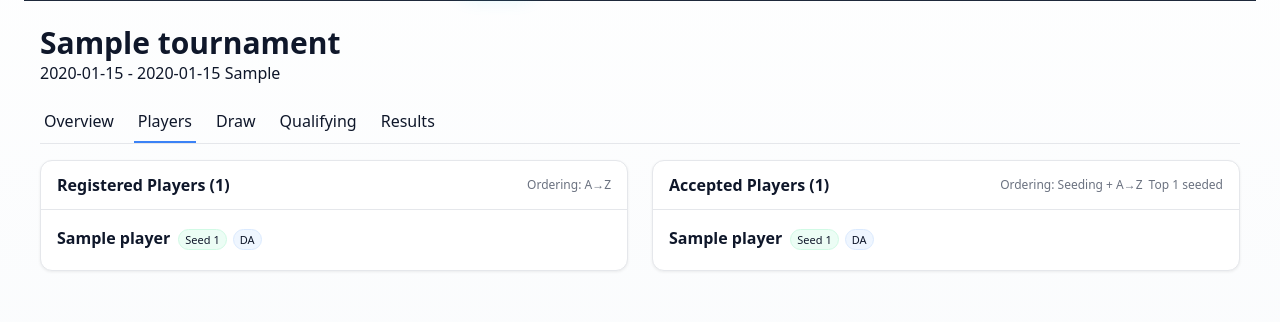
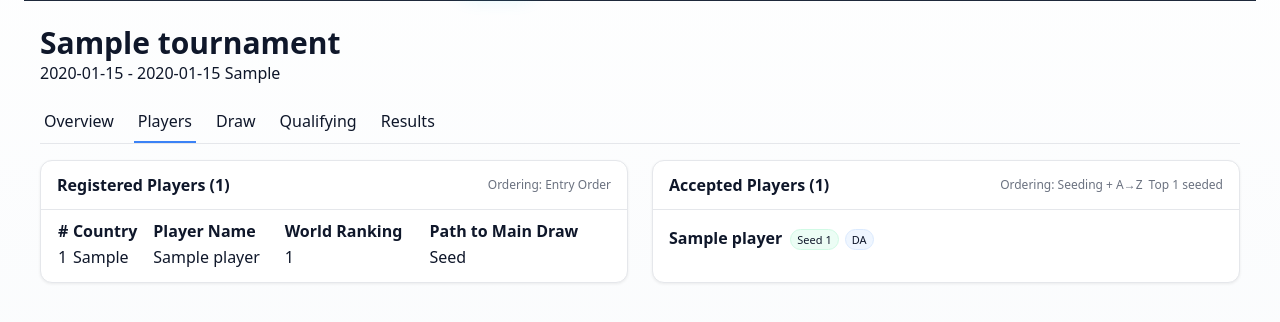
Before and after one commit to Jasmetk0/fax, a Django app: a page that uses msa/templates/msa/tournament_players.html in a window 1280 px wide. Shown: the part 184-506 px from the top of the page. Run offline with Django 5.2, Linux system fonts and the light colour scheme; tables that the repository leaves empty hold one stand-in row (values such as "Sample post"); some libraries are stand-ins or nearby versions.

Commit message:
Add migration for world ranking fields

```diff
--- a/msa/models.py
+++ b/msa/models.py
@@ -166,6 +166,25 @@ class Tournament(AuditModel):
     allow_manual_bracket_edits = models.BooleanField(default=True)
     flex_mode = models.BooleanField(default=False)
     entry_deadline = WoorldDateField(null=True, blank=True)
+
+    class WorldRankingMode(models.TextChoices):
+        AUTO = "auto", "Auto"
+        OFF = "off", "Off"
+        CURRENT = "current", "Current"
+        SNAPSHOT = "snapshot", "Snapshot"
+
+    world_ranking_mode = models.CharField(
+        max_length=10,
+        choices=WorldRankingMode.choices,
+        default=WorldRankingMode.AUTO,
+    )
+    world_ranking_snapshot = models.ForeignKey(
+        "RankingSnapshot",
+        null=True,
+        blank=True,
+        on_delete=models.SET_NULL,
+        related_name="tournaments",
+    )
 
     def __str__(self) -> str:  # pragma: no cover - trivial
         return self.name
--- a/msa/templates/msa/tournament_players.html
+++ b/msa/templates/msa/tournament_players.html
@@ -12,39 +12,51 @@
       <div class="badges">
         <span class="muted">Ordering: {{ ordering_registered_label }}</span>
         {% if is_admin %}
-        <a href="{% url 'msa:tournament-players-add' tournament.slug %}" target="_blank" class="btn btn-primary btn-sm">Add Players</a>
+        <a href="{% url 'msa:tournament-players-add' tournament.slug %}" target="_blank" class="btn btn-primary btn-sm">Edit Players</a>
         {% endif %}
       </div>
     </div>
     <div class="card-body">
+      <table class="w-full">
+        <thead>
+          <tr>
+            <th class="text-left">#</th>
+            <th class="text-left">Country</th>
+            <th class="text-left">Player Name</th>
+            {% if show_world_ranking %}<th class="text-left">World Ranking</th>{% endif %}
+            <th class="text-left">Path to Main Draw</th>
+          </tr>
+        </thead>
+        <tbody>
         {% for entry in registered_entries %}
-      <div class="row">
-        <div class="who">
-          <span class="name">{{ entry.player.name }}</span>
-          <div class="badges">
-            {% if entry.seed %}<span class="badge badge-seed">Seed {{ entry.seed }}</span>{% endif %}
-            {% if entry.entry_type %}<span class="badge badge-type">{{ entry.entry_type }}</span>{% endif %}
-          </div>
-          {% if entry.entry_type == 'Q' or entry.entry_type == 'LL' %}
-            <span class="sub">{{ entry.origin_note }}</span>
-            {% if entry.origin_match %}<a href="{% url 'msa:match-edit' entry.origin_match.pk %}" class="sub">Qualifying match</a>{% endif %}
+          <tr>
+            <td>{{ entry.entry_order }}</td>
+            <td>{% if entry.player.country %}{{ entry.player.country }}{% else %}-{% endif %}</td>
+            <td>{{ entry.player.name }}</td>
+            {% if show_world_ranking %}
+            <td>{% if entry.world_rank %}{{ entry.world_rank }}{% else %}-{% endif %}</td>
             {% endif %}
-        </div>
-        <div class="badges">
-          {% if entry.rank or entry.points %}
-          <span class="sub">{% if entry.rank %}#{{ entry.rank }}{% endif %}{% if entry.points %} · {{ entry.points }} pts{% endif %}</span>
-          {% endif %}
+            <td>
+              {{ entry.path_label }}
               {% if is_admin and entry.id %}
-          <form method="post" action="{% url 'msa:tournament-player-remove' tournament.slug entry.id %}">
+              <form method="post" action="{% url 'msa:tournament-player-remove' tournament.slug entry.id %}" style="display:inline">
                 {% csrf_token %}
                 <button type="submit" class="btn btn-danger btn-sm">Remove</button>
               </form>
               {% endif %}
-        </div>
-      </div>
+            </td>
+          </tr>
+          {% if seed_cutoff and forloop.counter == seed_cutoff %}
+          <tr><td colspan="{% if show_world_ranking %}5{% else %}4{% endif %}"><hr/></td></tr>
+          {% endif %}
+          {% if direct_cutoff and forloop.counter == direct_cutoff %}
+          <tr><td colspan="{% if show_world_ranking %}5{% else %}4{% endif %}"><hr/></td></tr>
+          {% endif %}
         {% empty %}
-      <p class="muted">No players registered.</p>
+          <tr><td colspan="{% if show_world_ranking %}5{% else %}4{% endif %}" class="muted">No players registered.</td></tr>
         {% endfor %}
+        </tbody>
+      </table>
     </div>
   </div>
   <div class="card">
--- a/msa/views.py
+++ b/msa/views.py
@@ -21,6 +21,7 @@ from .models import (
     MediaItem,
     NewsPost,
     Player,
+    RankingEntry,
     RankingSnapshot,
     Season,
     Tournament,
@@ -50,7 +51,6 @@ from .forms import ScheduleBulkSlotsForm, ScheduleSwapForm, ScheduleMoveForm
 from .services.entries import (
     bulk_add_entries,
     get_accepted_entries_sorted,
-    get_registered_entries_sorted,
     remove_entry,
 )
 from .services.scheduling import (
@@ -237,10 +237,87 @@ def tournament_overview(request, slug):
     )
 
 
+def _prepare_registered_entries(tournament: Tournament):
+    entries = list(
+        tournament.entries.filter(status=TournamentEntry.Status.ACTIVE).select_related(
+            "player"
+        )
+    )
+
+    def group_key(e: TournamentEntry):
+        if e.seed:
+            return (0, e.seed)
+        order = {
+            TournamentEntry.EntryType.DA: 1,
+            TournamentEntry.EntryType.WC: 2,
+            TournamentEntry.EntryType.Q: 3,
+            TournamentEntry.EntryType.LL: 3,
+            TournamentEntry.EntryType.ALT: 4,
+        }.get(e.entry_type, 5)
+        return (order, 0)
+
+    entries.sort(key=lambda e: (*group_key(e), e.created_at, e.pk))
+
+    player_ids = [e.player_id for e in entries]
+    mode = tournament.world_ranking_mode
+    snapshot = tournament.world_ranking_snapshot
+    rank_map: dict[int, int] = {}
+    show_wr = False
+    if mode != Tournament.WorldRankingMode.OFF:
+        if snapshot and mode in (
+            Tournament.WorldRankingMode.SNAPSHOT,
+            Tournament.WorldRankingMode.AUTO,
+        ):
+            for r in RankingEntry.objects.filter(
+                snapshot=snapshot, player_id__in=player_ids
+            ):
+                rank_map[r.player_id] = r.rank
+            show_wr = bool(rank_map)
+        elif mode in (
+            Tournament.WorldRankingMode.CURRENT,
+            Tournament.WorldRankingMode.AUTO,
+        ):
+            show_wr = any(e.player.current_rank is not None for e in entries)
+
+    path_map = {
+        TournamentEntry.EntryType.DA: "Direct",
+        TournamentEntry.EntryType.WC: "WC",
+        TournamentEntry.EntryType.Q: "Q",
+        TournamentEntry.EntryType.LL: "Q",
+        TournamentEntry.EntryType.ALT: "Reserve",
+    }
+
+    for idx, e in enumerate(entries, start=1):
+        e.entry_order = idx
+        if e.seed:
+            e.path_label = "Seed"
+        else:
+            e.path_label = path_map.get(e.entry_type, e.entry_type)
+        if show_wr:
+            if snapshot and rank_map:
+                e.world_rank = rank_map.get(e.player_id)
+            else:
+                e.world_rank = e.player.current_rank
+        else:
+            e.world_rank = None
+
+    seed_cut = tournament.seeds_count or sum(1 for e in entries if e.seed)
+    seed_cut = max(0, min(seed_cut, len(entries)))
+    if seed_cut <= 0 or seed_cut >= len(entries):
+        seed_cut = None
+    direct_cut = None
+    if tournament.draw_size and tournament.qualifiers_count is not None:
+        direct_cut = tournament.draw_size - tournament.qualifiers_count
+        direct_cut = max(0, min(direct_cut, len(entries)))
+        if direct_cut <= 0 or direct_cut >= len(entries):
+            direct_cut = None
+
+    return entries, seed_cut, direct_cut, show_wr
+
+
 def tournament_players(request, slug):
     tournament = get_object_or_404(Tournament, slug=slug)
-
-    registered_entries, ordering_registered_label = get_registered_entries_sorted(
+    registered_entries, seed_cut, direct_cut, show_wr = _prepare_registered_entries(
         tournament
     )
     accepted_entries, ordering_accepted_label = get_accepted_entries_sorted(tournament)
@@ -258,19 +335,27 @@ def tournament_players(request, slug):
 
         registered_entries = [
             SimpleNamespace(
-                player=p, rank=None, points=None, entry_type=None, id=None, seed=None
-            )
-            for p in players
+                player=p,
+                entry_order=idx + 1,
+                path_label="",
+                world_rank=None,
+            )
+            for idx, p in enumerate(players)
         ]
+        seed_cut = direct_cut = None
+        show_wr = False
 
     context = {
         "tournament": tournament,
         "registered_entries": registered_entries,
         "accepted_entries": accepted_entries,
-        "ordering_registered_label": ordering_registered_label,
+        "ordering_registered_label": "Entry Order",
         "ordering_accepted_label": ordering_accepted_label,
         "is_admin": _is_admin(request),
         "seeds_count": tournament.seeds_count,
+        "seed_cutoff": seed_cut,
+        "direct_cutoff": direct_cut,
+        "show_world_ranking": show_wr,
     }
     return render(request, "msa/tournament_players.html", context)
 
@@ -279,6 +364,7 @@ def tournament_players_add(request, slug):
     tournament = get_object_or_404(Tournament, slug=slug)
     if not _is_admin(request):
         return HttpResponseForbidden()
+    registered_entries, _, _, show_wr = _prepare_registered_entries(tournament)
 
     existing_ids = tournament.entries.values_list("player_id", flat=True)
     players = Player.objects.exclude(id__in=existing_ids)
@@ -295,7 +381,13 @@ def tournament_players_add(request, slug):
     return render(
         request,
         "msa/tournament_players_add.html",
-        {"tournament": tournament, "players": players, "q": q},
+        {
+            "tournament": tournament,
+            "players": players,
+            "q": q,
+            "registered_entries": registered_entries,
+            "show_world_ranking": show_wr,
+        },
     )
 
 
```
Also changed, not shown: msa/templates/msa/tournament_players_add.html (+11 -1 lines), tests/test_admin_tournament_save_dates.py (+2 -0 lines), tests/test_players_page.py (+76 -8 lines), msa/migrations/0016_tournament_world_ranking_mode_and_more.py (added). Lines whose indentation alone changed are shown as unchanged.
